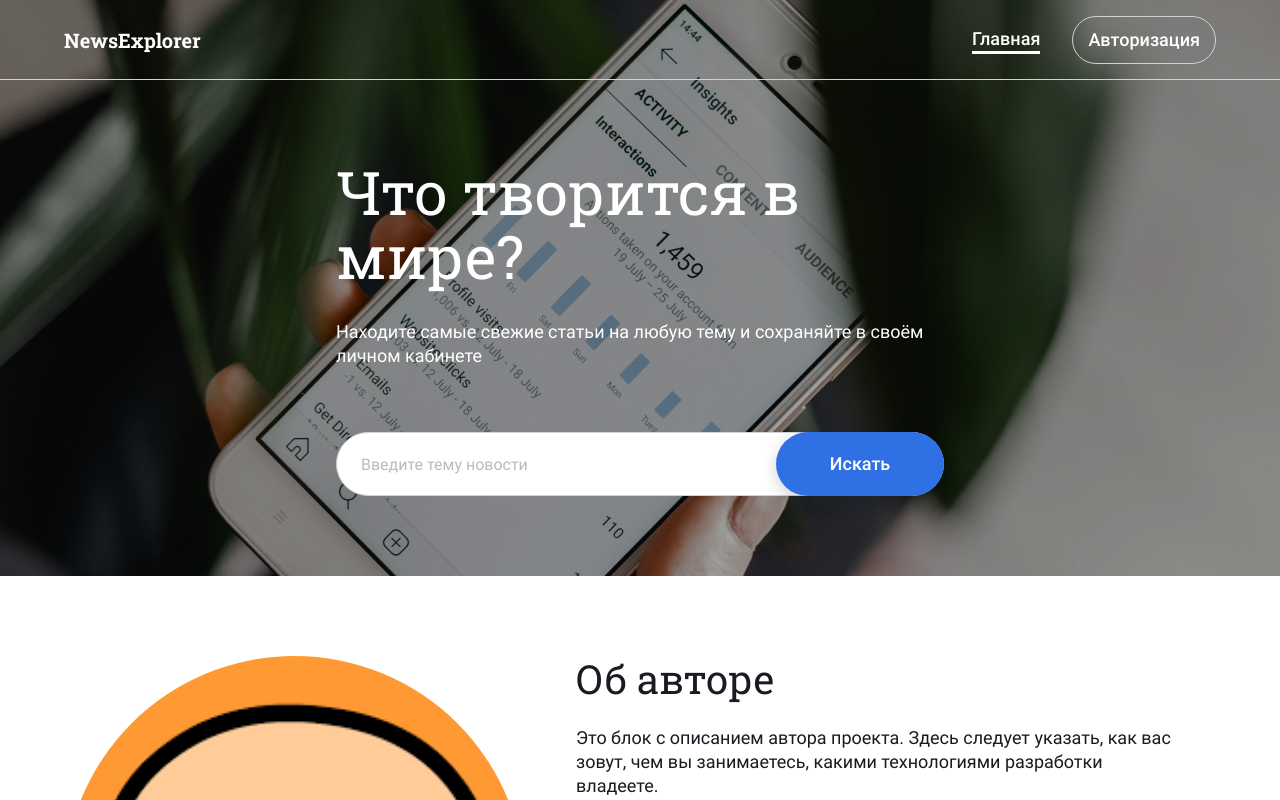
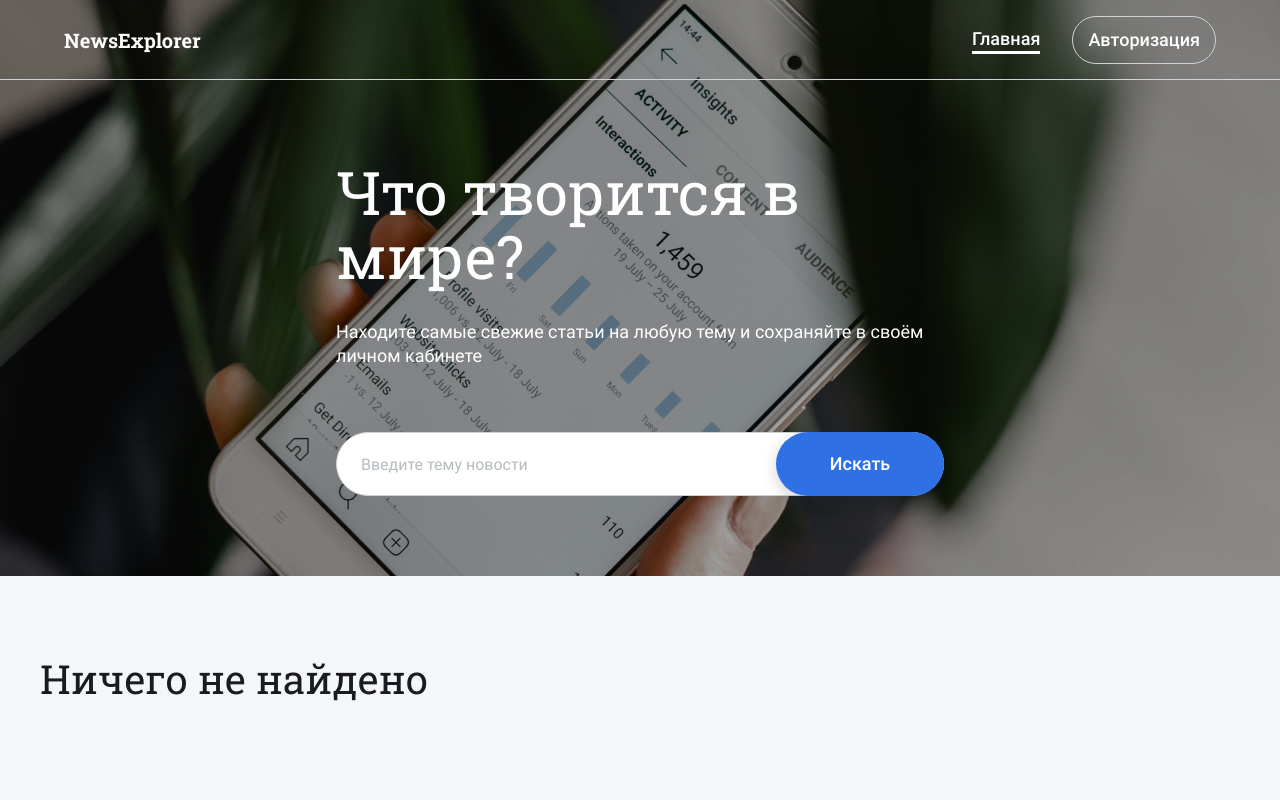
Before and after one commit to sokolov-ml/news-explorer-frontend, a React (Create React App) app: page / in a window 1280 px wide. Shown: the top 800 px of the page. Built offline with nearby package versions, Linux system fonts and the light colour scheme; a web font is replaced by a local one.

Commit message:
fixed saving currentSearch to localStorage

```diff
--- a/src/components/App/App.js
+++ b/src/components/App/App.js
@@ -36,10 +36,15 @@ function App() {
     if (localStorage.token) {
       checkLocalToken();
     }
+
+    if (localStorage.currentSearch) {
+      setCurrentSearch(JSON.parse(localStorage.getItem('currentSearch')));
+    }
   }, []);
 
   React.useEffect(() => {
-    console.log(currentSearch);
+    localStorage.setItem('currentSearch', JSON.stringify(currentSearch));
+    setIsSearchResultsShown(true);
   }, [currentSearch]);
 
   function checkLocalToken() {
@@ -134,21 +139,17 @@ function App() {
       };
 
       setCurrentSearch(result);
-      // localStorage.setItem('search', result);
-      setIsSearchResultsShown(true);
     });
   }
 
   function onSearchNew(keyWord) {
-    setCurrentSearch({ keyWord, nextPage: 1, articles: [] });
+    // setCurrentSearch({ keyWord, nextPage: 1, articles: [] });
     return onSearch(keyWord, 1, []);
   }
 
   function onSearchMore() {
-    onSearch(currentSearch.keyWord, currentSearch.nextPage, currentSearch.articles);
+    return onSearch(currentSearch.keyWord, currentSearch.nextPage, currentSearch.articles);
   }
-
-  const saveResults = () => {};
 
   return (
     <CurrentUserContext.Provider value={currentUser}>
--- a/src/components/Main/Main.jsx
+++ b/src/components/Main/Main.jsx
@@ -25,7 +25,9 @@ function Main({
           isShown={isSearchResultsShown}
           newsCards={currentSearch.articles}
           onSearchMore={onSearchMore}
-          searchMoreCounter={currentSearch.totalResults - currentSearch.articles.length}
+          searchMoreCounter={
+            currentSearch.articles && currentSearch.totalResults - currentSearch.articles.length
+          }
         >
           <h2 className='news-card-list__title'>
             {currentSearch.totalResults > 0
```
Also changed, not shown: 1 other file (tests, documents, lock files or other folders).
